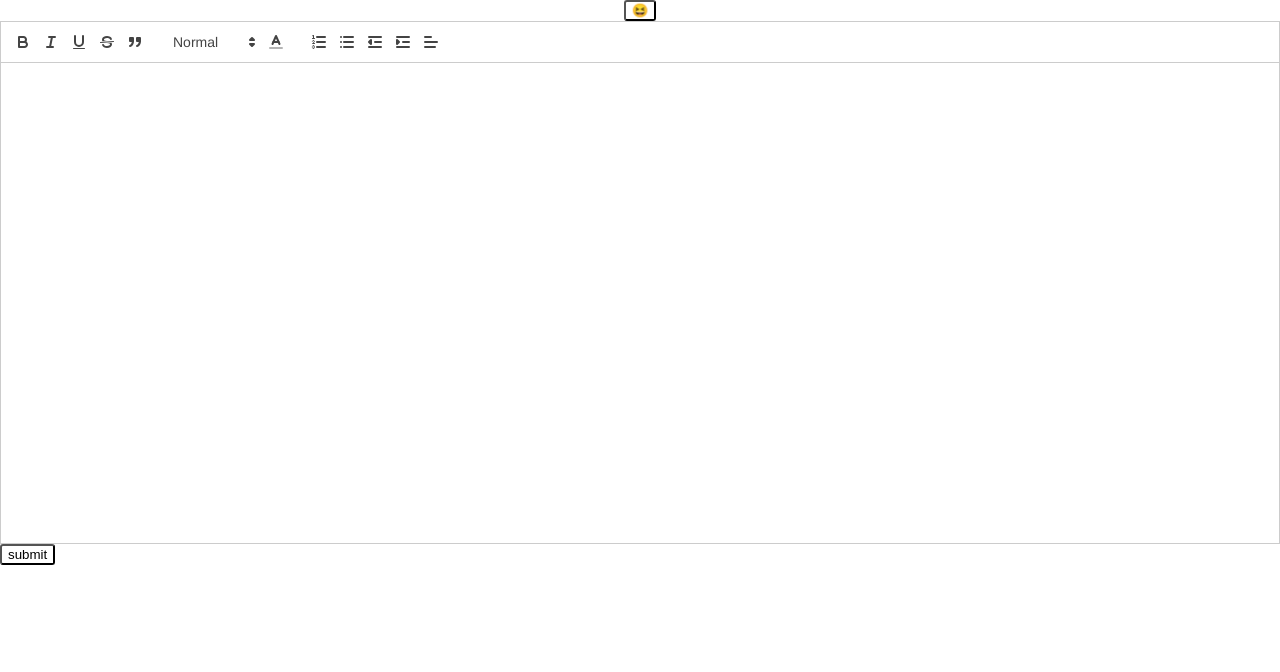
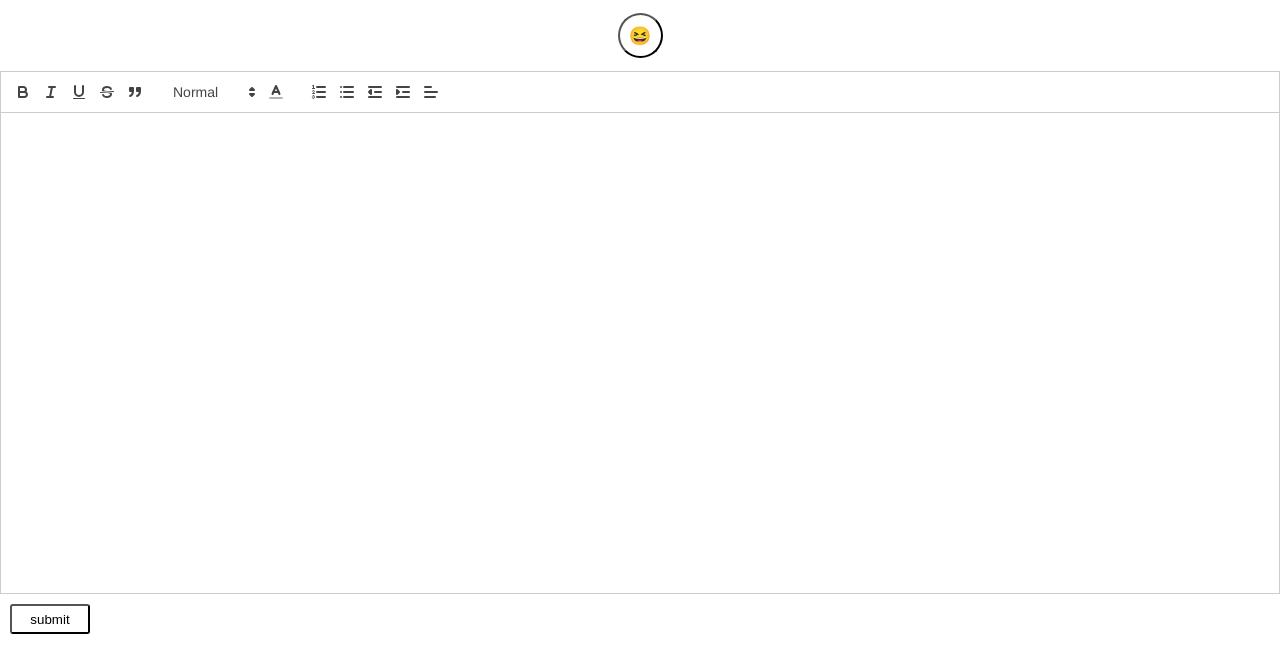
Before and after one commit to gommgom/gomgomilgi, a React (Create React App) app: page / in a window 1280 px wide. Shown: the top 672 px of the page. Built offline with nearby package versions, Linux system fonts and the light colour scheme.

Commit message:
AddDiary css 수정

```diff
--- a/package.json
+++ b/package.json
@@ -12,6 +12,7 @@
     "@types/react-dom": "^18.2.7",
     "@types/react-router-dom": "^5.3.3",
     "date-fns": "^2.30.0",
+    "express": "^4.18.2",
     "react": "^18.2.0",
     "react-calendar": "^4.6.0",
     "react-dom": "^18.2.0",
--- a/src/AddDiary.tsx
+++ b/src/AddDiary.tsx
@@ -48,9 +48,10 @@ export default function AddDiary() {
 
     return(
         <>
-            <div className={styles.selectSticker}>
+            <div className={styles.divSticker}>
                 <div>
                     <button
+                        className={styles.btnSticker}
                         onClick={() => {
                             setCheck((e) => !e);
                         }}
@@ -64,7 +65,10 @@ export default function AddDiary() {
                             {
                                 stickersList.map(function (sticker){
                                     return(
-                                        <button onClick={() => {handleSticker(sticker.id)}}>{sticker.icon}</button>
+                                        <button
+                                            className={styles.btnSticker}
+                                            onClick={() => {handleSticker(sticker.id)}}>{sticker.icon}
+                                        </button>
                                     )
                                 })
                             }
@@ -74,7 +78,9 @@ export default function AddDiary() {
             </div>
             <QuilEditor quillRef={quillRef} contents={contents} setContents={setContents}/>
 
-            <button onClick={handleSubmit}>submit</button>
+            <button
+                className={styles.btnSubmit}
+                onClick={handleSubmit}>submit</button>
 
         </>
     )
--- a/src/global.d.ts
+++ b/src/global.d.ts
@@ -1,3 +1,4 @@
+/* module.css 인식 오류 해결 */
 declare module "*.css" {
     const content: { [className: string]: string };
     export = content;
--- a/src/styles/AddDiary.module.css
+++ b/src/styles/AddDiary.module.css
@@ -1,6 +1,21 @@
-.selectSticker{
+.divSticker{
     display: flex;
-    justify-content: center; /* 플랙스 박스 정렬 */
-    align-items: center; /* 플랙스 아이템 정렬 */
+    justify-content: center;
+    align-items: center;
     flex-direction: column;
+    padding: 10px;
 }
+
+.btnSticker{
+    width: 45px;
+    height: 45px;
+    border-radius: 100%;
+    margin: 3px;
+    font-size: large;
+}
+
+.btnSubmit{
+    width: 80px;
+    height: 30px;
+    margin: 10px;
+}
```
Also changed, not shown: 1 other file (tests, documents, lock files or other folders).
